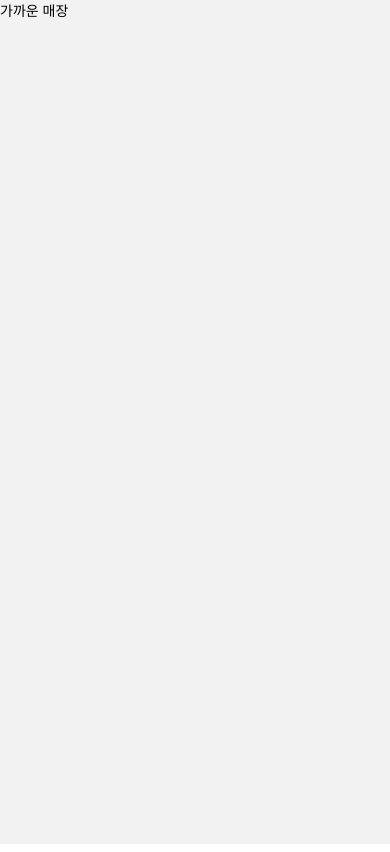
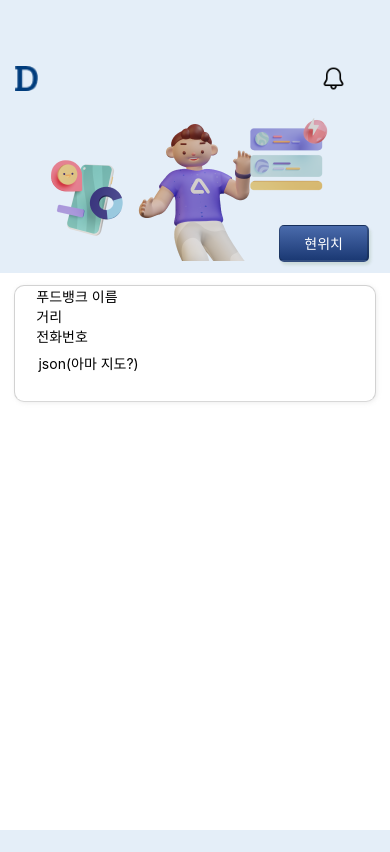
Before and after one commit to do-with/DoWith-fe, a React Native app: screen /NearByStore in a window 390 px wide. Built offline with nearby package versions, Linux system fonts and the light colour scheme.

Commit message:
create NearByStore and modify MainScreen

```diff
--- a/screens/MainScreen.js
+++ b/screens/MainScreen.js
@@ -2,6 +2,7 @@ import { StyleSheet, View, Button, Image, TouchableOpacity, Text, Pressable, Dim
 import ScreenHeader from "../components/ScreenHeader";
 import Banner from '../components/Banner';
 import { LinearGradient } from 'expo-linear-gradient';
+import { Variables } from "../components/Variables";
 
 const windowWidth = Dimensions.get('window').width;
 const windowHeight = Dimensions.get('window').height;
@@ -14,7 +15,7 @@ function MainScreen({ navigation }) {
             <View style={styles.content}>
                 <View style={styles.contentCategory}>
                     <TouchableOpacity style={styles.transImgBtn}
-                        onPress={() => navigation.navigate("가까운매장")}>
+                        onPress={() => navigation.navigate("NearByStore")}>
                         <Image source={require("../assets/store.png")}
                             style={styles.img} resizeMode={"contain"}/>
                         <Text>가까운 매장</Text>
@@ -54,7 +55,7 @@ function MainScreen({ navigation }) {
                     <Text>마음이 1회 전달됐어요.</Text>
                     <TouchableOpacity style={styles.blue}
                         href="">
-                        <Text style={styles.whiteText}>나의 목록 보러가기</Text>
+                        <Text style={{color: 'white'}}>나의 목록 보러가기</Text>
                     </TouchableOpacity>
                 </View>
                 <View style={styles.contentBtn}>
@@ -62,9 +63,9 @@ function MainScreen({ navigation }) {
                         style={[styles.blue, styles.basicBtnContentMine]}>
                         <Pressable
                             onPress={() => navigation.navigate("DonateScreen")}>
-                        <Text style={styles.whiteText}>간편하게 기부하기</Text>
+                            <Text style={{color: 'white'}}>간편하게 기부하기</Text>
                         </Pressable>
-                </LinearGradient>
+                    </LinearGradient>
 
                     <Pressable style={styles.basicBtnContentMine}
                         onclick="">
@@ -95,7 +96,7 @@ const styles = StyleSheet.create({
         flexDirection: 'column',
         justifyContent: 'center',
         alignItems: 'center',
-        width: windowWidth * 0.25,
+        width: '25%',
         height: '35%',
     },
     img: {
@@ -104,10 +105,11 @@ const styles = StyleSheet.create({
 
     },
     mainContent: {
-        height: windowHeight*0.9,
+        height: '95%',
         width: '100%',
-        top: '13%',
+        top: '12%',
         position: 'relative',
+        backgroundColor: Variables.mainColor,
     },
     mainBody: {
         color: 'transparent',
@@ -118,7 +120,7 @@ const styles = StyleSheet.create({
         justifyContent: 'space-evenly',
         width: '100%',
         alignItems:'center',
-        height: '32%',
+        height: '33%',
         position: 'relative',
         backgroundColor: 'white',
     },
@@ -130,11 +132,16 @@ const styles = StyleSheet.create({
         alignItems:'center',
         height: '32%',
         position: 'relative',
+        backgroundColor: 'rgba(255, 255, 255, 0.55)',
+        boxShadow: '1px 2px 4px rgba(70, 70, 70, 0.2)',
+        borderRadius: 15,
+        borderTopLeftRadius: 0,
+        borderTopRightRadius: 0,
     },
     contentMine: {
         position: 'relative',
         width: '100%',
-        height: '29%',
+        height: '30%',
         display: 'flex',
         alignItems: 'center',
         justifyContent: 'space-evenly',
@@ -142,7 +149,7 @@ const styles = StyleSheet.create({
 
     },
     contentMineHistoryBtn: {
-        fontFamily: 'Noto Sans KR',
+        // fontFamily: 'Noto Sans KR',
         display: 'flex',
         flexDirection: 'column',
         width: '42%',
@@ -178,10 +185,7 @@ const styles = StyleSheet.create({
         // letterSpacing: '2px',
     },
     blue: {
-        backgroundColor: 'linear-gradient(317.7deg, rgba(0, 0, 0, 0.7) 0%, rgba(255, 255, 255, 0.7) 105.18%), #2A93BF',
-    },
-    whiteText:{
-        color: 'white',
+        backgroundColor: Variables.btnColor,
     },
     contentBtn: {
         width: '40%',
--- a/screens/NearByStore.js
+++ b/screens/NearByStore.js
@@ -1,14 +1,171 @@
 import React from "react";
-import { StyleSheet, View, Text } from "react-native";
+import { StyleSheet, View, Text, Pressable, Image } from "react-native";
+import { LinearGradient } from 'expo-linear-gradient';
+import ScreenHeader from "../components/ScreenHeader";
+import { Variables } from "../components/Variables";
+
 
 export default function NearByStore() {
   return (
-    <View>
-        <Text>가까운 매장</Text>
-    </View>
+    <View style={styles.nearByBody}>
+        <ScreenHeader />
+        <View style={styles.nearByContent}>
+          <View style={styles.nearByImgBackground}>
+            <Image source={require("../assets/nearby-background.png")}
+              style={styles.img} resizeMode={"contain"}/>
+            <LinearGradient colors={['#4A6BAC', '#1B3974']}
+              style={styles.imgBackground}>
+              <Pressable style={styles.imgBackgroundBtn}>
+                <Text style={{color: 'white'}}>현위치</Text>
+              </Pressable>
+            </LinearGradient>
+          </View>
+
+          <View style={styles.contentListWrapApi}>
+            <View style={[styles.contentList, styles.contentListApi]}>
+              <View style={[styles.listBoxImg, styles.listBoxImgApi]}>
+                <View style={[styles.contentListText, styles.contentListTextApi]}>
+                  <Text>푸드뱅크 이름</Text>
+                  <Text>거리</Text>
+                  <Text>전화번호</Text>
+                </View>
+
+                <View style={[styles.contentListImg, styles.contentListImgApi]}>
+                  <Text>json(아마 지도?)</Text>
+                </View>
+              </View>
+            </View>
+          </View>
+
+        </View>
+      </View>
+
   )
 }
 
-// const styles = StyleSheet.create({
+const styles = StyleSheet.create({
+    nearByBody:{
+        width: '100%',
+        height: '100%',
+        wordWrap: 'break-word',
+    },
+    nearByContent: {
+      position: 'relative',
+      width: '100%',
+      height: '88%',
+      top: '13%',
+      backgroundColor: Variables.mainColor,
+    },
+    nearByImgBackground: {
+      position: 'relative',
+      width: '100%',
+      height: '22%',
+      display: 'flex',
+      alignItems: 'center',
+    },
+    img: {
+      left: '1%',
+      position: 'relative',
+      top: '4%',
+    },
+    imgBackground: {
+      borderTopWidth: 1,
+      borderRightWidth: 2,
+      borderBottomWidth: 2,
+      borderLeftWidth: 1,
+      borderStyle: 'solid',
+      borderColor: 'rgba(13, 27, 43, 0.35)',
+      borderRadius: 5,
+      fontWeight: '700',
+      fontSize: 15,
+      textAlign: 'center',
+      color: 'white',
+      boxShadow: '2px 3px 3px rgba(117, 147, 106, 0.2)',
+      position: 'absolute',
+      width: '23%',
+      height: '23%',
+      right: 21,
+      bottom: 11,
+    },
+    imgBackgroundBtn: {
+      flex: 1,
+      alignItems: 'center',
+      justifyContent: 'center'
+    },
+    contentListWrap: {
+      position: 'relative',
+      width: '100%',
+      height: 'auto',
+    },
+    contentListWrapApi: {
+      backgroundColor: 'white',
+      height: '75%',
+    },
 
-// });
+    contentList: {
+      display: 'flex',
+      flexDirection: 'column',
+      boxSizing: 'border-box',
+    },
+    contentListApi: {
+      alignItems: 'center',
+    },
+
+    listBoxImg: {
+      width: '100%',
+      height: 124,
+      borderBottomWidth: 1,
+      borderBottomColor: '#d8d8d8',
+      display: 'flex',
+      wordBreak: 'break-all',
+    },
+    listBoxImgApi: {
+      marginTop: '3%',
+      backgroundColor: '#FFFFFF',
+      borderWidth: 1,
+      borderStyle: 'solid',
+      borderColor: 'rgba(199, 199, 199, 0.8)',
+      boxShadow: '1px 1px 4px rgba(189, 189, 189, 0.25)',
+      borderRadius: 10,
+      width: '93%',
+      height: 117,
+      wordBreak: 'break-all',
+    },
+
+    contentListText: {
+      width: '61%',
+      display: 'flex',
+      flexDirection: 'column',
+      justifyContent: 'center',
+      boxSizing: 'border-box',
+      paddingLeft: '6%',
+    },
+    contentListTextApi: {
+      fontSize: 17,
+      fontWeight: '700',
+      marginBottom: '2%',
+      color: 'rgba(35, 35, 35, 0.94)',
+    },
+
+    contentListImg: {
+      display: 'flex',
+      justifyContent: 'center',
+      alignItems: 'center',
+      width: '37%',
+    },
+    contentListImgApi: {
+      width: '41%',
+    },
+
+    nearbyAddress: {
+      position: 'relative',
+      width: 345,
+      height: 74,
+      marginTop: '5%',
+      marginBottom: '5%',
+      border: '1px solid #FFFFFF',
+      backgroundColor: '#FEFEFE',
+      boxShadow: '0px 2px 3px rgba(0, 0, 0, 0.02), 0px 4px 50px rgba(0, 1, 1, 0.07)',
+      borderRadius: 24,
+    },
+});
--- a/screens/RootNavigator.js
+++ b/screens/RootNavigator.js
@@ -14,7 +14,7 @@ const Stack = createNativeStackNavigator();
 export default function RootNavigator() {
   return (
     <NavigationContainer>
-      <Stack.Navigator initialRouteName="FirstCsPage">
+      <Stack.Navigator initialRouteName="MainScreen">
         <Stack.Screen name="MainScreen" options={{headerShown:false}} component={MainScreen}/>
         <Stack.Screen name="DonateScreen" options={{headerShown: false}} component={DonateScreen}/>
         <Stack.Screen name="LoginScreen" options={{headerShown: false}} component={LoginScreen} />
```
Also changed, not shown: assets/nearby-background.png (added).
